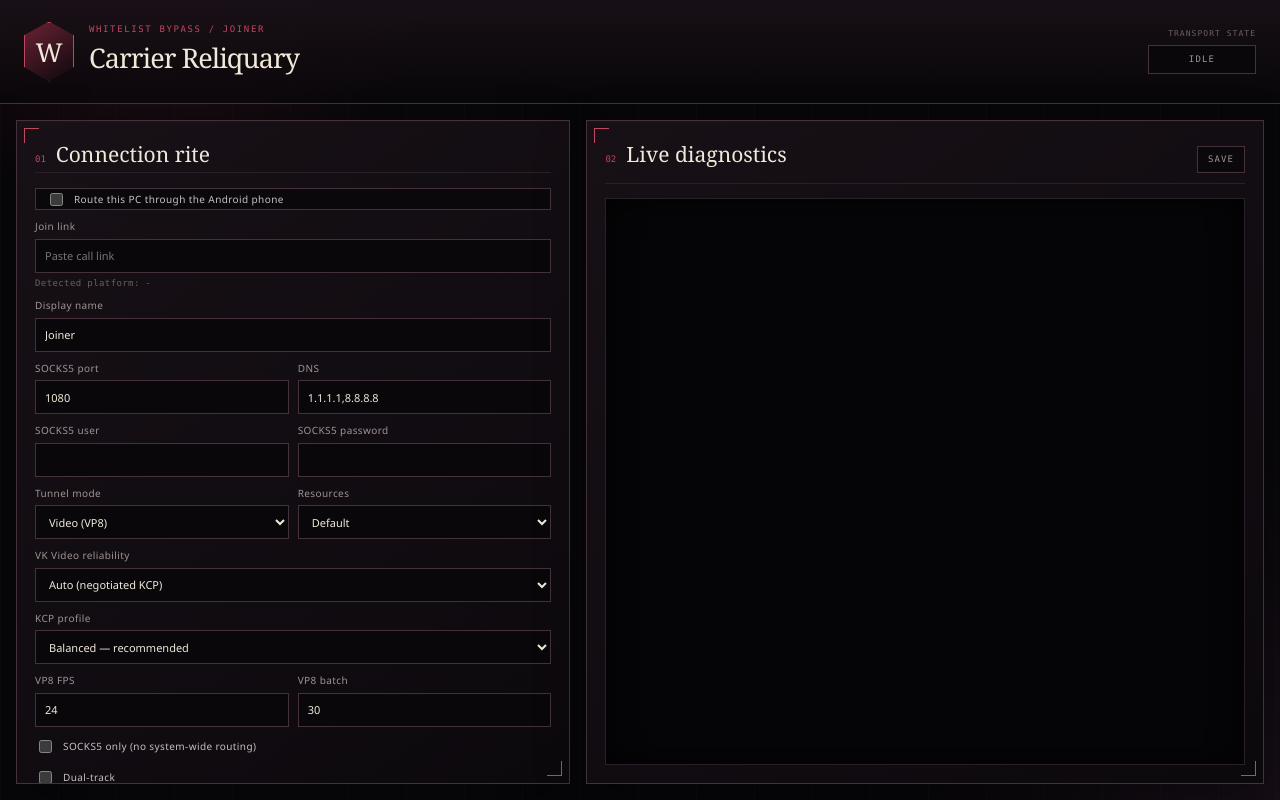
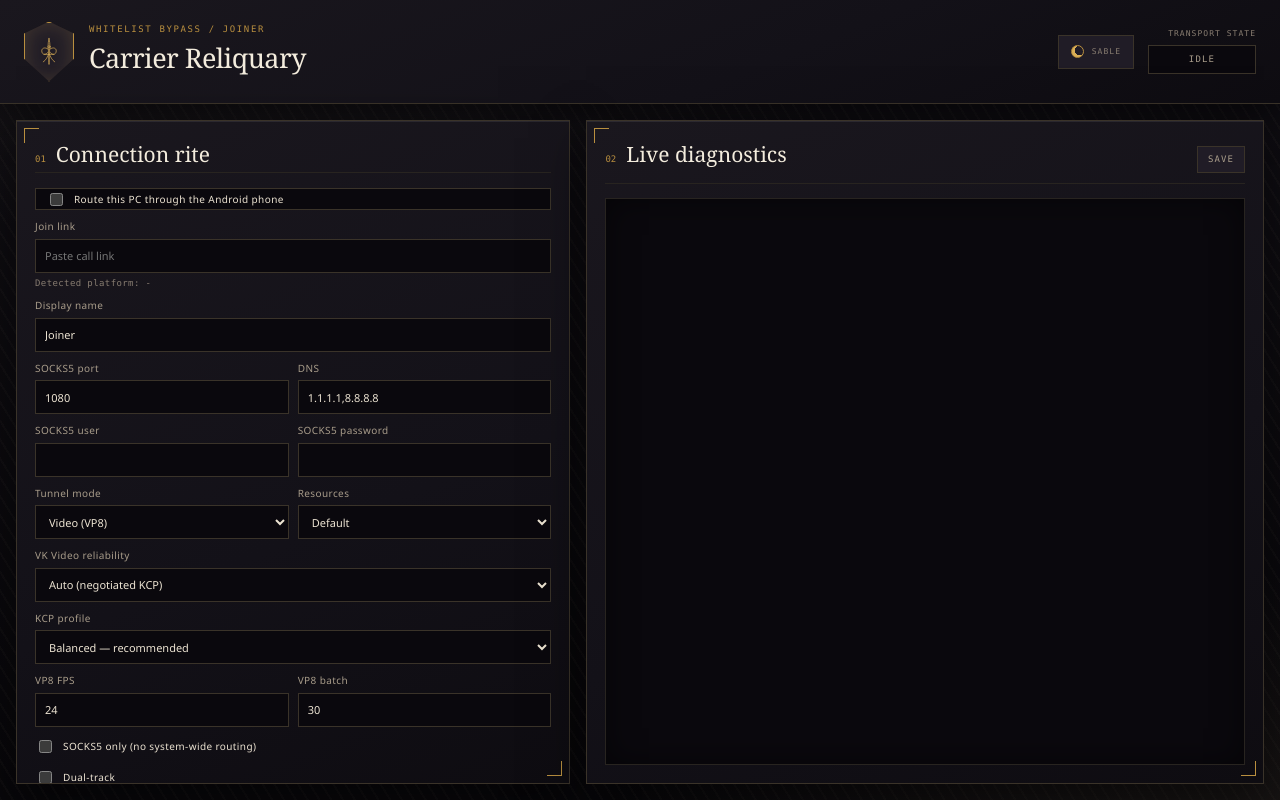
Before and after one commit to Sereza111/whitelist-bypass-portainer, a website with bundled scripts: page joiner-desktop-app/index.html in a window 1280 px wide. Built offline with nearby package versions, Linux system fonts and the light colour scheme.

Commit message:
Windows Joiner: Argent/Sable marble theme with day/night toggle
Rewrite the Electron client styling to the gothic marble system used by
the panel: Argent (white) and Sable (black) CSS variable themes,
fleur-de-lis sigil, gold accents. Add a header theme toggle persisted in
localStorage (CSP-safe, logic in the renderer bundle). tsc --noEmit passes.

Co-Authored-By: Claude Opus 4.8 (1M context) <noreply@anthropic.com>

```diff
--- a/joiner-desktop-app/index.html
+++ b/joiner-desktop-app/index.html
@@ -1,5 +1,5 @@
 <!doctype html>
-<html lang="en">
+<html lang="en" data-theme="dark">
   <head>
     <meta charset="utf-8" />
     <meta http-equiv="Content-Security-Policy" content="default-src 'self'; script-src 'self'; style-src 'self' 'unsafe-inline'" />
@@ -9,15 +9,33 @@
   <body>
     <header>
       <div class="brand">
-        <div class="sigil" aria-hidden="true">W</div>
+        <div class="sigil" aria-hidden="true">
+          <svg viewBox="0 0 100 120">
+            <g fill="none" stroke="currentColor" stroke-width="2.6" stroke-linecap="round" stroke-linejoin="round">
+              <path d="M50 8 C45 30 45 50 50 62 C55 50 55 30 50 8 Z"/>
+              <path d="M52 50 C66 38 82 46 77 61 C73 73 59 71 54 60"/>
+              <path d="M48 50 C34 38 18 46 23 61 C27 73 41 71 46 60"/>
+              <path d="M31 69 H69"/>
+              <path d="M50 62 C45 79 39 91 28 98 M50 62 C55 79 61 91 72 98"/>
+              <path d="M50 68 C49 84 49 98 50 108 C51 98 51 84 50 68 Z"/>
+              <circle cx="50" cy="40" r="4.4"/>
+            </g>
+          </svg>
+        </div>
         <div>
           <p class="eyebrow">WHITELIST BYPASS / JOINER</p>
           <h1>Carrier Reliquary</h1>
         </div>
       </div>
-      <div class="status-wrap">
-        <span>transport state</span>
-        <div class="status" id="status" data-state="idle">idle</div>
+      <div class="header-side">
+        <button id="themeToggle" class="theme-toggle" type="button" aria-label="Toggle theme">
+          <span class="theme-glyph" aria-hidden="true"></span>
+          <span id="themeLabel">Sable</span>
+        </button>
+        <div class="status-wrap">
+          <span>transport state</span>
+          <div class="status" id="status" data-state="idle">idle</div>
+        </div>
       </div>
     </header>
     <main>
--- a/joiner-desktop-app/styles/app.css
+++ b/joiner-desktop-app/styles/app.css
@@ -1,79 +1,130 @@
-:root {
+/* ============================================================
+   VL · Whitelist Bypass Joiner (Windows / Electron)
+   Gothic marble to match the manager panel.
+   [data-theme="light"] Argent (white) · [data-theme="dark"] Sable (black)
+   ============================================================ */
+
+html[data-theme="light"] {
+  color-scheme: light;
+  --bg: #e8e2d4;
+  --slab: linear-gradient(158deg, #faf7ef 0%, #f1ece0 58%, #e9e2d2 100%);
+  --slab-hi: #fcf9f2;
+  --field: #fffdf7;
+  --text: #191510;
+  --heading: #14110c;
+  --muted: #6b6252;
+  --faint: #8a8070;
+  --line: #c6bca7;
+  --line-soft: #d9d0bd;
+  --gold: #9a7a30;
+  --gold-hi: #bd9440;
+  --gold-glow: rgba(157,122,49,.20);
+  --sable: #17130d;
+  --ivory: #201b13;
+  --ok: #3c785a;
+  --warn: #967023;
+  --danger: #a4283f;
+  --shadow: rgba(58,46,24,.16);
+  --veins:
+    radial-gradient(120% 70% at 15% -6%, rgba(255,255,255,.5), transparent 58%),
+    radial-gradient(90% 60% at 100% 108%, rgba(174,161,132,.22), transparent 60%),
+    repeating-linear-gradient(58deg, rgba(120,106,78,.05) 0 2px, transparent 2px 9px),
+    linear-gradient(180deg, #ece6d8, #e3dccb);
+}
+html[data-theme="dark"] {
   color-scheme: dark;
-  --void: #070609;
-  --bg: #0c090d;
-  --panel: #151016;
-  --panel-hi: #1c151b;
-  --line: #44313a;
-  --line-soft: #2a2027;
-  --ivory: #f0e8d9;
-  --muted: #9f9393;
-  --faint: #685e63;
-  --blood: #8d2b42;
-  --blood-hi: #c14760;
-  --danger: #9f342d;
-  --ok: #557f6b;
-  --warn: #9b6b32;
+  --bg: #0a090c;
+  --slab: linear-gradient(158deg, #1a171e 0%, #131118 60%, #0e0c11 100%);
+  --slab-hi: #201c26;
+  --field: #0a080d;
+  --text: #ece3d2;
+  --heading: #f3ecdd;
+  --muted: #a89c8a;
+  --faint: #877c70;
+  --line: #3a3329;
+  --line-soft: #282420;
+  --gold: #b98f3f;
+  --gold-hi: #d9ae56;
+  --gold-glow: rgba(217,174,86,.22);
+  --sable: #050406;
+  --ivory: #f2eadb;
+  --ok: #77b394;
+  --warn: #c9a05e;
+  --danger: #cf5d71;
+  --shadow: rgba(0,0,0,.5);
+  --veins:
+    radial-gradient(120% 70% at 12% -10%, rgba(120,110,92,.12), transparent 56%),
+    radial-gradient(90% 60% at 100% 108%, rgba(70,60,48,.30), transparent 60%),
+    repeating-linear-gradient(58deg, rgba(196,180,150,.03) 0 2px, transparent 2px 10px),
+    linear-gradient(180deg, #100e13, #08070a);
 }
+
 * { box-sizing: border-box; }
+[hidden] { display: none !important; }
 html, body {
   margin: 0; height: 100%;
   font: 12px/1.45 "Segoe UI", system-ui, sans-serif;
-  background: var(--void); color: var(--ivory);
+  background: var(--bg); color: var(--text);
 }
-body {
-  display: flex; flex-direction: column;
-  background:
-    radial-gradient(circle at 12% -10%, rgba(141,43,66,.26), transparent 25rem),
-    radial-gradient(circle at 100% 100%, rgba(72,42,65,.22), transparent 30rem),
-    repeating-linear-gradient(90deg, rgba(255,255,255,.014) 0 1px, transparent 1px 58px),
-    var(--void);
-}
+body { display: flex; flex-direction: column; background: var(--veins) fixed; }
+
 header {
   min-height: 104px;
   display: flex; align-items: center; justify-content: space-between;
   padding: 18px 24px;
   border-bottom: 1px solid var(--line);
-  background: linear-gradient(180deg, rgba(24,16,22,.98), rgba(8,6,9,.72));
+  background: var(--slab); box-shadow: 0 14px 40px var(--shadow);
 }
 .brand { display: flex; align-items: center; gap: 15px; }
 .sigil {
   width: 50px; height: 60px; display: grid; place-items: center;
-  clip-path: polygon(50% 0, 100% 23%, 100% 76%, 50% 100%, 0 76%, 0 23%);
-  border: 1px solid var(--blood-hi);
-  background: linear-gradient(145deg, rgba(141,43,66,.7), rgba(13,8,12,.92));
-  font: 26px/1 Georgia, serif;
+  clip-path: polygon(50% 0, 100% 20%, 100% 62%, 50% 100%, 0 62%, 0 20%);
+  border: 1px solid var(--gold);
+  background: var(--slab-hi); color: var(--gold-hi);
+  box-shadow: inset 0 0 22px var(--gold-glow);
 }
-.eyebrow { margin: 0 0 4px; color: var(--blood-hi); letter-spacing: .18em; font: 9px/1 Consolas, monospace; }
-h1, h2 { font-family: Georgia, "Times New Roman", serif; font-weight: 400; }
-h1 { font-size: 27px; letter-spacing: -.035em; margin: 0; }
+.sigil svg { width: 26px; height: 32px; display: block; }
+.eyebrow { margin: 0 0 4px; color: var(--gold); letter-spacing: .18em; font: 9px/1 Consolas, monospace; }
+h1, h2 { font-family: "Cormorant Garamond", Georgia, "Times New Roman", serif; font-weight: 500; color: var(--heading); }
+h1 { font-size: 27px; letter-spacing: -.02em; margin: 0; }
+
+.header-side { display: flex; align-items: center; gap: 14px; }
+.theme-toggle {
+  display: inline-flex; align-items: center; gap: 8px;
+  min-height: 34px; padding: 8px 12px;
+  border: 1px solid var(--line); background: var(--slab-hi); color: var(--faint);
+  cursor: pointer; text-transform: uppercase; letter-spacing: .13em; font: 8px/1 Consolas, monospace;
+  transition: .16s ease;
+}
+.theme-toggle:hover { border-color: var(--gold); color: var(--heading); }
+.theme-glyph { width: 13px; height: 13px; border-radius: 50%; border: 1px solid var(--gold);
+  background: radial-gradient(circle at 34% 34%, var(--gold-hi) 0 44%, transparent 46%); }
+html[data-theme="dark"] .theme-glyph { background: radial-gradient(circle at 68% 40%, transparent 0 46%, var(--gold-hi) 48%); }
+
 .status-wrap { display: flex; flex-direction: column; align-items: flex-end; gap: 7px; color: var(--faint); text-transform: uppercase; letter-spacing: .13em; font: 8px/1 Consolas, monospace; }
 .status {
   min-width: 108px; padding: 9px 12px;
-  border: 1px solid var(--line); background: #09070a;
+  border: 1px solid var(--line); background: var(--field);
   text-align: center; color: var(--muted);
   font: 9px/1 Consolas, monospace; letter-spacing: .13em;
 }
-.status[data-state="active"], .status[data-state="connected"], .status[data-state="reliable"] { border-color: var(--ok); color: #bce0ce; box-shadow: 0 0 24px rgba(85,127,107,.14); }
-.status[data-state="degraded"] { border-color: var(--warn); color: #f0cf9e; }
-.status[data-state="stopped"] { border-color: var(--danger); color: #f1aaa2; }
+.status[data-state="active"], .status[data-state="connected"], .status[data-state="reliable"] { border-color: var(--ok); color: var(--ok); box-shadow: 0 0 24px color-mix(in srgb, var(--ok) 20%, transparent); }
+.status[data-state="degraded"] { border-color: var(--warn); color: var(--warn); }
+.status[data-state="stopped"] { border-color: var(--danger); color: var(--danger); }
+
 main {
   flex: 1; min-height: 0;
   display: grid; grid-template-columns: minmax(360px, .9fr) minmax(360px, 1.1fr);
   gap: 16px; padding: 16px;
 }
 .panel {
-  position: relative;
-  min-height: 0;
-  border: 1px solid var(--line);
-  background: linear-gradient(145deg, rgba(24,17,23,.97), rgba(12,9,13,.98));
-  box-shadow: 0 18px 48px rgba(0,0,0,.28), inset 0 1px rgba(255,255,255,.02);
+  position: relative; min-height: 0;
+  border: 1px solid var(--line); background: var(--slab);
+  box-shadow: 0 18px 48px var(--shadow), inset 0 1px rgba(255,255,255,.08);
 }
-.panel::before, .panel::after {
-  content: ""; position: absolute; width: 14px; height: 14px; pointer-events: none;
-}
-.panel::before { top: 7px; left: 7px; border-top: 1px solid var(--blood-hi); border-left: 1px solid var(--blood-hi); }
-.panel::after { right: 7px; bottom: 7px; border-right: 1px solid var(--blood-hi); border-bottom: 1px solid var(--blood-hi); }
+.panel::before, .panel::after { content: ""; position: absolute; width: 14px; height: 14px; pointer-events: none; }
+.panel::before { top: 7px; left: 7px; border-top: 1px solid var(--gold); border-left: 1px solid var(--gold); }
+.panel::after { right: 7px; bottom: 7px; border-right: 1px solid var(--gold); border-bottom: 1px solid var(--gold); }
 section.form { display: flex; flex-direction: column; gap: 9px; padding: 18px; overflow-y: auto; }
 section.log-wrap { display: flex; flex-direction: column; padding: 18px; overflow: hidden; }
 .section-heading {
@@ -81,51 +132,50 @@ section.log-wrap { display: flex; flex-direction: column; padding: 18px; overflo
   min-height: 34px; margin-bottom: 6px; padding-bottom: 10px;
   border-bottom: 1px solid var(--line-soft);
 }
-.section-heading > span { color: var(--blood-hi); font: 9px/1 Consolas, monospace; }
+.section-heading > span { color: var(--gold); font: 9px/1 Consolas, monospace; }
 .section-heading h2 { margin: 0; font-size: 21px; }
 label { display: flex; flex-direction: column; gap: 5px; color: var(--muted); font-size: 10px; letter-spacing: .04em; }
-label.check { flex-direction: row; align-items: center; gap: 8px; min-height: 22px; color: #c9bfc0; }
+label.check { flex-direction: row; align-items: center; gap: 8px; min-height: 22px; color: var(--text); }
 .hint { font: 9px/1.3 Consolas, monospace; color: var(--faint); }
-.hint[data-detected="wbstream"], .hint[data-detected="telemost"], .hint[data-detected="vk"], .hint[data-detected="dion"] { color: #8db8a2; }
+.hint[data-detected="wbstream"], .hint[data-detected="telemost"], .hint[data-detected="vk"], .hint[data-detected="dion"] { color: var(--ok); }
 input, select, textarea {
   min-height: 34px; padding: 7px 9px;
-  background: #09070a; color: var(--ivory);
+  background: var(--field); color: var(--text);
   border: 1px solid var(--line); border-radius: 0;
   font: 11px/1.2 "Segoe UI", sans-serif;
 }
-input:hover, select:hover, textarea:hover { border-color: #684653; }
-input:focus, select:focus, textarea:focus { outline: 1px solid var(--blood-hi); outline-offset: 2px; border-color: var(--blood-hi); }
-input[type="checkbox"] { min-height: auto; accent-color: var(--blood-hi); }
-.mode-toggle { padding: 10px; border: 1px solid var(--line); background: #0b080c; }
-.phone-gateway { display: flex; flex-direction: column; gap: 9px; padding: 11px; border: 1px solid var(--blood); background: rgba(65, 22, 34, .18); }
+input:hover, select:hover, textarea:hover { border-color: var(--gold); }
+input:focus, select:focus, textarea:focus { outline: 1px solid var(--gold-hi); outline-offset: 2px; border-color: var(--gold-hi); }
+input[type="checkbox"] { min-height: auto; accent-color: var(--gold); }
+.mode-toggle { padding: 10px; border: 1px solid var(--line); background: var(--field); }
+.phone-gateway { display: flex; flex-direction: column; gap: 9px; padding: 11px; border: 1px solid var(--gold); background: var(--gold-glow); }
 .phone-gateway textarea { width: 100%; resize: vertical; font-family: "Cascadia Mono", Consolas, monospace; }
-.hint.warning { color: #d0a77a; }
-[hidden] { display: none !important; }
+.hint.warning { color: var(--warn); }
 .row { display: grid; grid-template-columns: 1fr 1fr; gap: 9px; }
 .actions { display: flex; gap: 9px; margin-top: 5px; }
 button {
   min-height: 36px; flex: 1; padding: 8px 12px;
-  border: 1px solid var(--blood-hi); border-radius: 0;
-  background: linear-gradient(90deg, #6e2134, #9a3048);
-  color: var(--ivory); cursor: pointer;
+  border: 1px solid var(--gold); border-radius: 0;
+  background: linear-gradient(100deg, var(--gold), var(--gold-hi));
+  color: var(--sable); cursor: pointer; font-weight: 700;
   text-transform: uppercase; letter-spacing: .12em;
   font: 9px/1 Consolas, monospace;
   transition: .16s ease;
 }
-button:hover { background: linear-gradient(90deg, #8a2b42, #bd4059); box-shadow: 0 0 20px rgba(193,71,96,.17); }
-button#stop { background: #241419; border-color: #70332f; color: #e5a6a0; }
-button:disabled { opacity: .3; cursor: not-allowed; box-shadow: none; }
+button:hover { box-shadow: 0 0 20px var(--gold-glow); filter: brightness(1.06); }
+button#stop { background: var(--slab-hi); border-color: var(--danger); color: var(--danger); font-weight: 400; }
+button:disabled { opacity: .34; cursor: not-allowed; box-shadow: none; }
 button.log-download-btn {
   flex: 0 0 auto; min-height: 27px; margin-left: auto; padding: 4px 10px;
-  border: 1px solid var(--line); background: #0a080b; color: var(--muted);
+  border: 1px solid var(--line); background: var(--slab-hi); color: var(--muted); font-weight: 400;
 }
-button.log-download-btn:hover { color: var(--ivory); border-color: var(--blood-hi); }
+button.log-download-btn:hover { color: var(--heading); border-color: var(--gold); filter: none; }
 pre#log {
   flex: 1; min-height: 0; margin: 8px 0 0; padding: 14px;
-  background: #050406; border: 1px solid var(--line-soft); border-radius: 0;
-  color: #bdb1aa; overflow-y: auto; white-space: pre-wrap; word-break: break-word;
+  background: var(--field); border: 1px solid var(--line-soft); border-radius: 0;
+  color: var(--muted); overflow-y: auto; white-space: pre-wrap; word-break: break-word;
   font: 10.5px/1.58 "Cascadia Mono", Consolas, monospace;
-  box-shadow: inset 0 0 30px rgba(0,0,0,.65);
+  box-shadow: inset 0 0 30px var(--shadow);
 }
 @media (max-width: 760px) {
   header { min-height: 86px; padding: 14px 16px; }
```
Also changed, not shown: joiner-desktop-app/src/renderer/index.ts (+18 -0 lines).
